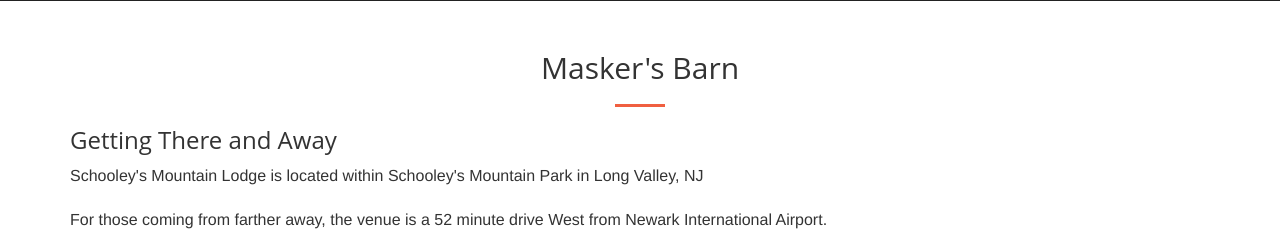
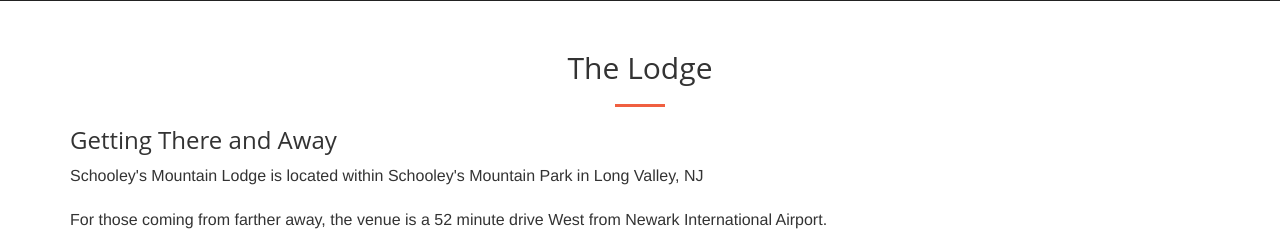
Before and after one commit to BongoEADGC6/django-wedding-website, a Django app: page / in a window 1280 px wide. Shown: the part 2020-2267 px from the top of the page. Run offline with Django 3.2, Linux system fonts and the light colour scheme; some libraries are stand-ins or nearby versions.

Commit message:
Updated event header

```diff
--- a/website/bigday/templates/home.html
+++ b/website/bigday/templates/home.html
@@ -151,7 +151,7 @@
         </div>
     </section>
     {% include 'partials/event.html' %}
-    <section id="maskers">
+    <section id="lodge">
         {% include 'partials/lodge.html' %}
     </section>
     {% comment %}
--- a/website/bigday/templates/partials/lodge.html
+++ b/website/bigday/templates/partials/lodge.html
@@ -1,7 +1,7 @@
 <div class="container">
     <div class="row">
         <div class="col-lg-12">
-            <h2 class="section-heading text-center">Masker's Barn</h2>
+            <h2 class="section-heading text-center">The Lodge</h2>
             <hr class="primary">
             <h3>Getting There and Away</h3>
             <p>Schooley's Mountain Lodge is located within Schooley's Mountain Park in Long Valley, NJ<p>
```
